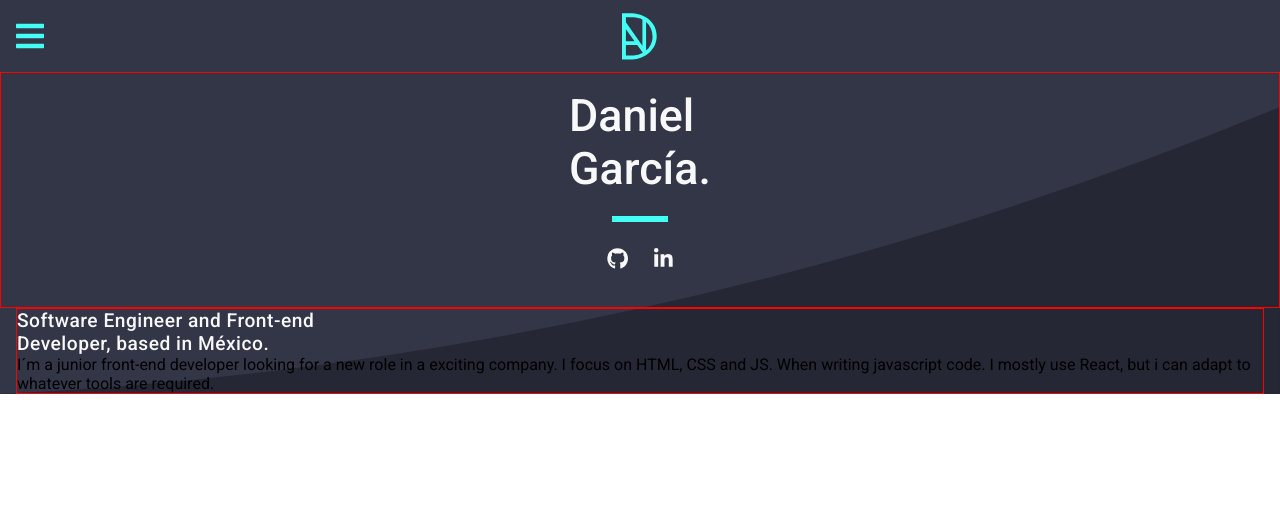
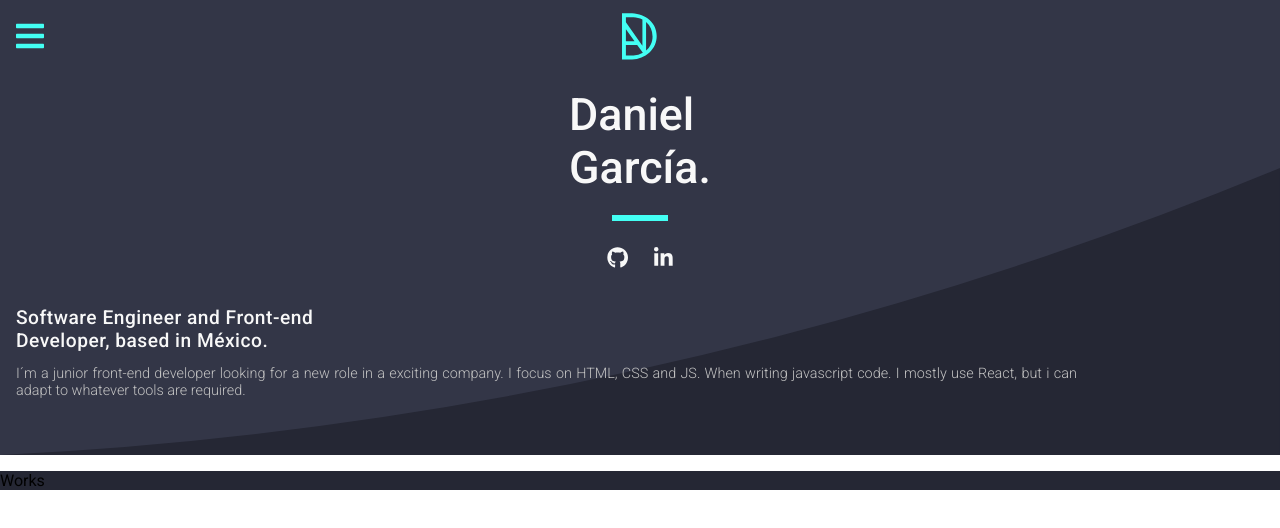
Before and after one commit to danReact/portfolio, a React (Create React App) app: page / in a window 1280 px wide. Shown: the top 528 px of the page. Built offline with nearby package versions, Linux system fonts and the light colour scheme.

Commit message:
introduction structure finished

```diff
--- a/src/components/App.js
+++ b/src/components/App.js
@@ -1,12 +1,14 @@
 import React from "react";
 import NavBar from "./NavBar";
 import Introduction from "./Introduction";
+import Works from "./Works";
 
 function App() {
   return (
     <div className="App">
       <NavBar />
       <Introduction />
+      <Works />
     </div>
   );
 }
--- /dev/null
+++ b/src/components/Works.js
@@ -0,0 +1,12 @@
+import React from "react";
+import "./style/works.css";
+
+function Works() {
+  return (
+    <div className="work-container">
+      <p>Works</p>
+    </div>
+  );
+}
+
+export default Works;
--- a/src/components/style/intro.css
+++ b/src/components/style/intro.css
@@ -3,10 +3,10 @@
   background-image: url("/media/wave.svg");
   background-repeat: no-repeat;
   background-position: bottom;
+  padding-bottom: 3.5rem;
 }
 
 .infoUser {
-  border: 1px solid red;
   display: grid;
   justify-content: center;
   padding-bottom: 1rem;
@@ -47,7 +47,6 @@
 }
 
 .information {
-  border: 1px solid red;
   margin: 0 1rem;
 }
 
@@ -56,4 +55,13 @@
   font-size: 1.2rem;
   font-weight: 500;
   letter-spacing: 0.5px;
+  margin-bottom: 0.8rem;
 }
+
+.infoDescription {
+  text-align: justify;
+  width: 85%;
+  color: var(--gray);
+  font-size: 0.9rem;
+  font-weight: 300;
+}
--- /dev/null
+++ b/src/components/style/works.css
@@ -0,0 +1,3 @@
+.work-container {
+  background-color: var(--dark-blue);
+}
```
